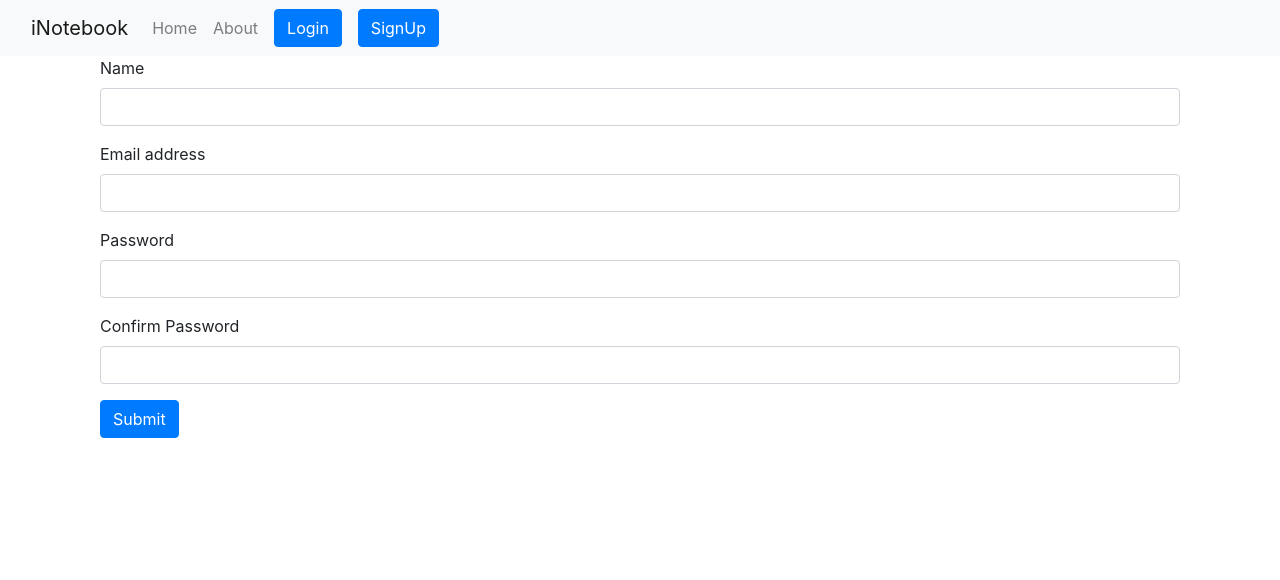
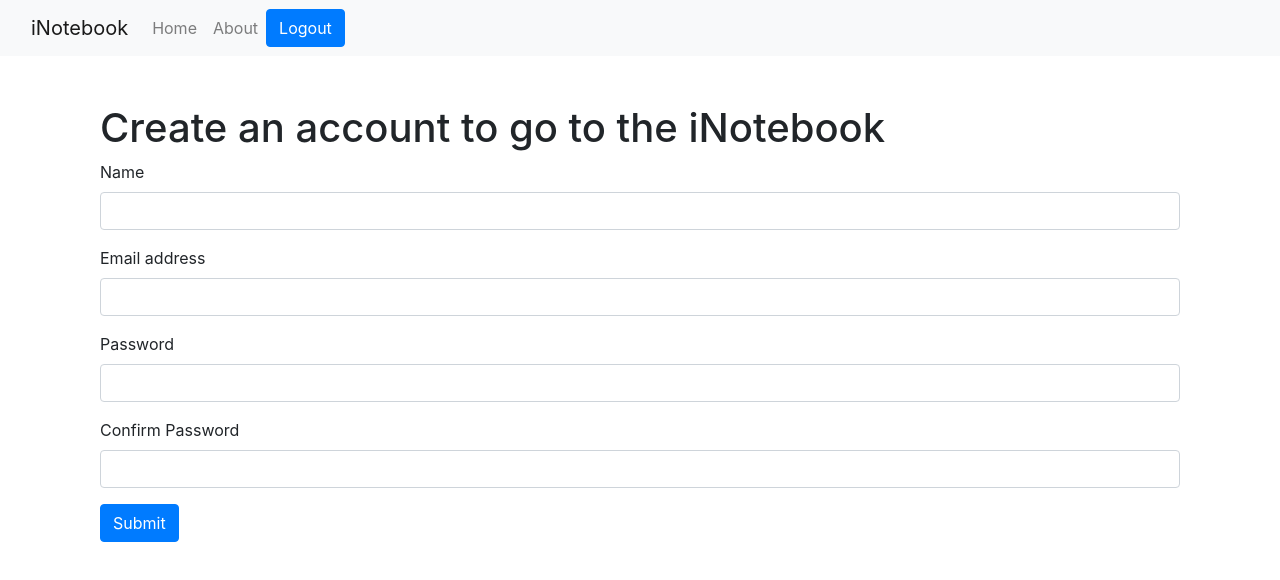
Before and after one commit to absiemon/CloudNote, a React (Create React App) app: page /signup in a window 1280 px wide. Shown: the top 580 px of the page. Built offline with nearby package versions, Linux system fonts and the light colour scheme; sample sign-in values are in the browser's storage.

Commit message:
fixed login and signup bugs

```diff
--- a/src/components/Home.js
+++ b/src/components/Home.js
@@ -4,7 +4,7 @@ import { Notes } from './Notes';
 const Home = (props)=>{
 
     return(
-        <div>
+        <div className="my-5">
 
         <Notes showAlert={props.showAlert}/>
       </div>
--- a/src/components/Login.js
+++ b/src/components/Login.js
@@ -20,14 +20,13 @@ export const Login = (props) => {
             body: JSON.stringify({ email:credentials.email, password:credentials.password })
         });
         const json = await response.json();
-        console.log(json)
 
         if(json.success){
             // redirects
 
             localStorage.setItem('token', json.authtoken);  //saving the authtoken in the local storage.
+            props.showAlert("User Logged in successfully", "success");
             navigate('/')
-           props.showAlert("User Logged in successfully", "success");
 
         }
         else{
@@ -40,7 +39,8 @@ export const Login = (props) => {
         setCredentials({ ...credentials, [e.target.name]: e.target.value }); // setting the state using spread operator(jo bhi vlaue iss note object ke andar hain wo rahe lekin jo properties uske aaage likhi ja rahi hain usse inko add ya override kar dena)
     }
     return (
-        <div className="container">
+        <div className="container mt-5">
+            <h1> Login to go to the iNotebook</h1>
             <form onSubmit={handleSubmit}>
                 <div className="mb-3">
                     <label htmlFor="email" className="form-label">Email address</label>
--- a/src/components/Navbar.js
+++ b/src/components/Navbar.js
@@ -1,11 +1,16 @@
 import React, { useEffect } from 'react'
 
-import {Link, useLocation} from "react-router-dom";
+import {Link, useLocation, useNavigate} from "react-router-dom";
 
 
 const Navbar = ()=>{
     // making the nav-item active and inactive using useLocation Hook
+    let navigate = useNavigate();
+    const handleLogout = ()=>{
+        localStorage.removeItem('token');
+        navigate('/login')
 
+    }
     let location = useLocation();  //location will be an object and it has the property pathname
     useEffect(() =>{
 
@@ -26,11 +31,11 @@ const Navbar = ()=>{
                 <Link className={`nav-link ${location.pathname==="/about"? "active": ""}`} to="/about">About</Link>
               </li>
             </ul>
-            <form className="d-flex">
+            {!localStorage.getItem('token')?<form className="d-flex">
               <Link className="btn btn-primary mx-2" to ="/login" role="button">Login</Link>
               <Link className="btn btn-primary mx-2" to ="/signup" role="button">SignUp</Link>
 
-            </form>
+            </form>: <button className="btn btn-primary" onClick={handleLogout}>Logout</button>}
           </div>
         </div>
       </nav>
--- a/src/components/Notes.js
+++ b/src/components/Notes.js
@@ -3,16 +3,24 @@ import { useContext, useEffect, useRef, useState} from 'react';  // with the hel
 import noteContext from '../contexts/notes/noteContext'
 import { NoteItem } from './NoteItem';
 import { AddNote } from './AddNote';
+import {useNavigate} from 'react-router-dom';
 
 export const Notes = (props) => {
 
     const context = useContext(noteContext);
     const { notes, getNotes , editNote} = context;
+    let navigate = useNavigate();
 
     useEffect(() => {
-        getNotes();
+        // if token is not null
+        if(localStorage.getItem('token')){
+            getNotes();
+        }
+        else{
+            navigate('/login')
+        }
 
-    }, [])
+    }, [getNotes, navigate])
 
     const ref = useRef(null)  // using use ref
     const refClose = useRef(null);  // this ref refers to close, we are making bcz when we click on update note we want to close the modal.
--- a/src/components/Signup.js
+++ b/src/components/Signup.js
@@ -23,7 +23,6 @@ export const Signup = (props) => {
             body: JSON.stringify({ name, email, password })
         });
         const json = await response.json();
-        console.log(json)
 
         if(json.success){
             localStorage.setItem('token', json.authtoken);  //saving the authtoken in the local storage.
@@ -42,7 +41,8 @@ export const Signup = (props) => {
         setCredentials({ ...credentials, [e.target.name]: e.target.value }); // setting the state using spread operator(jo bhi vlaue iss note object ke andar hain wo rahe lekin jo properties uske aaage likhi ja rahi hain usse inko add ya override kar dena)
     }
     return (
-        <div className= "container" >
+        <div className= "container mt-5" >
+            <h1> Create an account to go to the iNotebook</h1>
             <form onSubmit={handleSubmit}>
             <div className="mb-3">
                     <label htmlFor="name" className="form-label">Name</label>
--- a/src/contexts/notes/NoteState.js
+++ b/src/contexts/notes/NoteState.js
@@ -19,7 +19,7 @@ const NoteState = (props)=>{
 
       headers: {
         'Content-Type': 'application/json',
-        'auth-token' : 'eyJhbGciOiJIUzI1NiIsInR5cCI6IkpXVCJ9.eyJ1c2VyIjp7ImlkIjoiNjJiMWE3ZGYyYmJmZTUwOTA3ODJmNDdjIn0sImlhdCI6MTY1NTg3NTM5NX0.E2-gsAVa3IaL8PDg1VO0lU-8PC1pDrAa1TYb45fGd-s'
+        'auth-token' : localStorage.getItem('token')
 
       }
     });
@@ -36,7 +36,7 @@ const NoteState = (props)=>{
 
       headers: {
         'Content-Type': 'application/json',
-        'auth-token' : 'eyJhbGciOiJIUzI1NiIsInR5cCI6IkpXVCJ9.eyJ1c2VyIjp7ImlkIjoiNjJiMWE3ZGYyYmJmZTUwOTA3ODJmNDdjIn0sImlhdCI6MTY1NTg3NTM5NX0.E2-gsAVa3IaL8PDg1VO0lU-8PC1pDrAa1TYb45fGd-s'
+        'auth-token' : localStorage.getItem('token')
 
       },
       body: JSON.stringify({title, description, tag}) // body data type must match "Content-Type" header
@@ -54,7 +54,7 @@ const NoteState = (props)=>{
 
       headers: {
         'Content-Type': 'application/json',
-        'auth-token' : 'eyJhbGciOiJIUzI1NiIsInR5cCI6IkpXVCJ9.eyJ1c2VyIjp7ImlkIjoiNjJiMWE3ZGYyYmJmZTUwOTA3ODJmNDdjIn0sImlhdCI6MTY1NTg3NTM5NX0.E2-gsAVa3IaL8PDg1VO0lU-8PC1pDrAa1TYb45fGd-s'
+        'auth-token' : localStorage.getItem('token')
 
       },
     });
@@ -73,7 +73,7 @@ const NoteState = (props)=>{
 
       headers: {
         'Content-Type': 'application/json',
-        'auth-token' : 'eyJhbGciOiJIUzI1NiIsInR5cCI6IkpXVCJ9.eyJ1c2VyIjp7ImlkIjoiNjJiMWE3ZGYyYmJmZTUwOTA3ODJmNDdjIn0sImlhdCI6MTY1NTg3NTM5NX0.E2-gsAVa3IaL8PDg1VO0lU-8PC1pDrAa1TYb45fGd-s'
+        'auth-token' : localStorage.getItem('token')
 
       },
       body: JSON.stringify({title, description, tag}) // body data type must match "Content-Type" header
```
